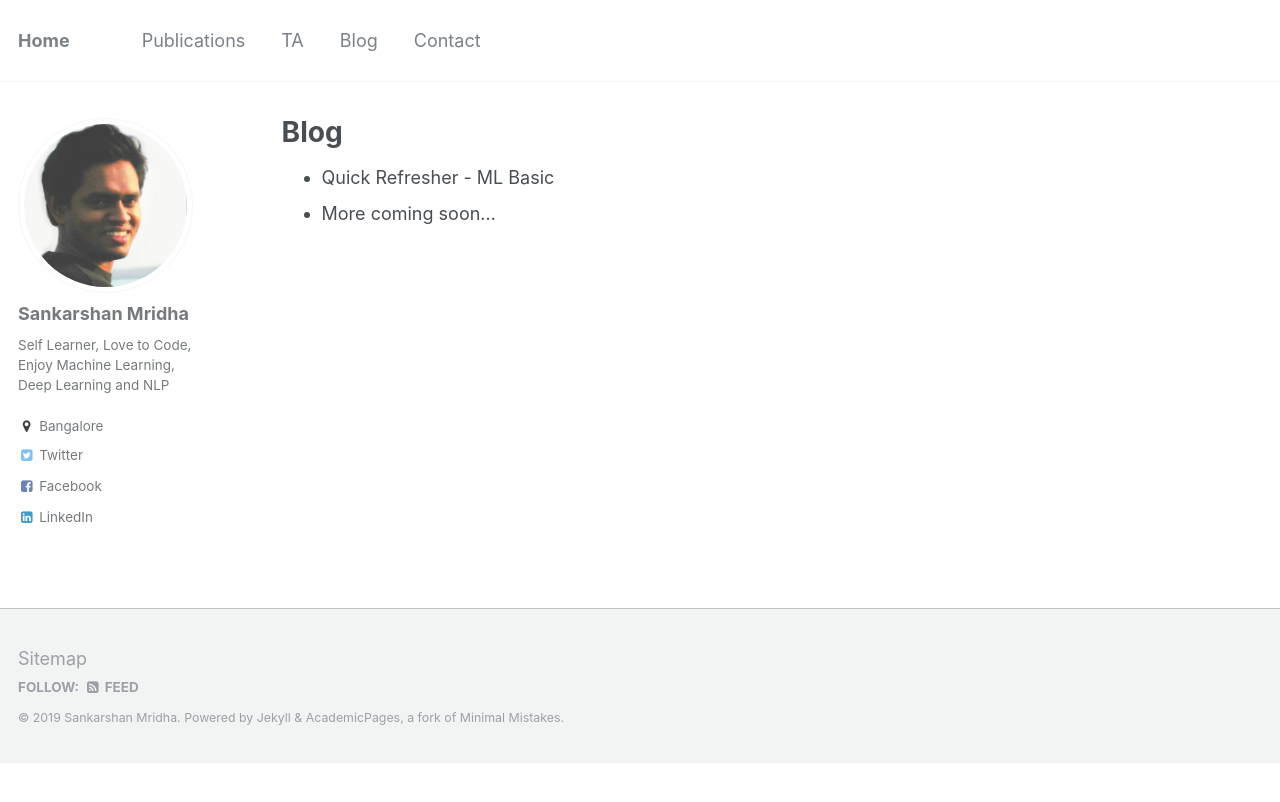
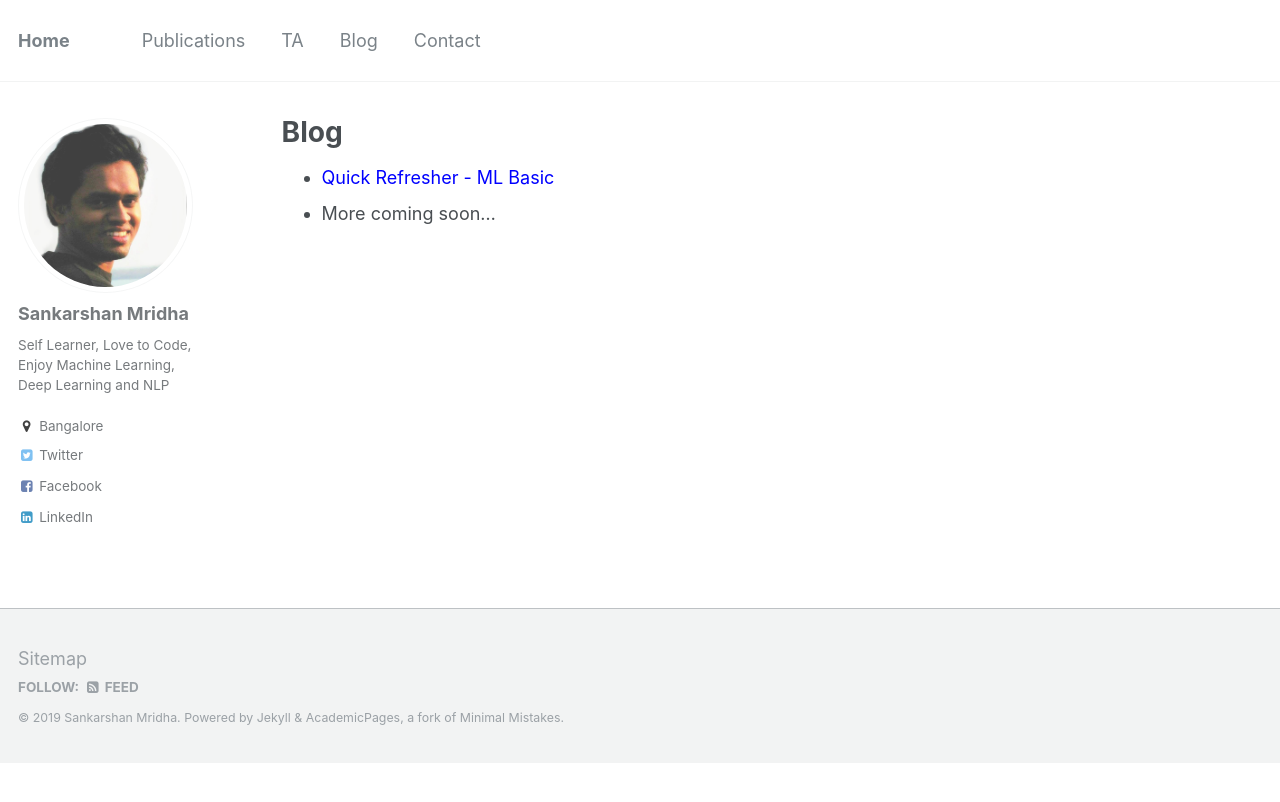
Before and after one commit to msank00/msank00.github.io, a Jekyll site: the page built from _pages/blog.md, in a window 1280 px wide. Shown: the top 802 px of the page. Built offline with Jekyll 4.4.1, drawn with Linux system fonts in a browser that asks for light colours.

Commit message:
Update blog

```diff
--- a/_pages/blog.md
+++ b/_pages/blog.md
@@ -5,5 +5,5 @@
 author_profile: true
 ---
 
-- [Quick Refresher - ML Basic](blog_0_quick_refresher.html)
-- [More coming soon...](blog_2.html)
+- [<span style="color:blue">Quick Refresher - ML Basic</span>](blog_0_quick_refresher_1.html)
+- [More coming soon...]()
```
Also changed, not shown: _pages/blog_0_quick_refresher_1.html (renamed from _pages/blog_2.html).
